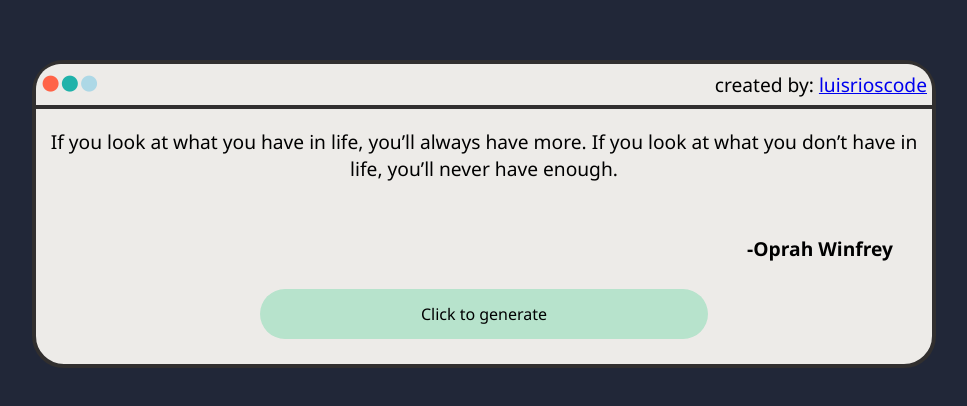
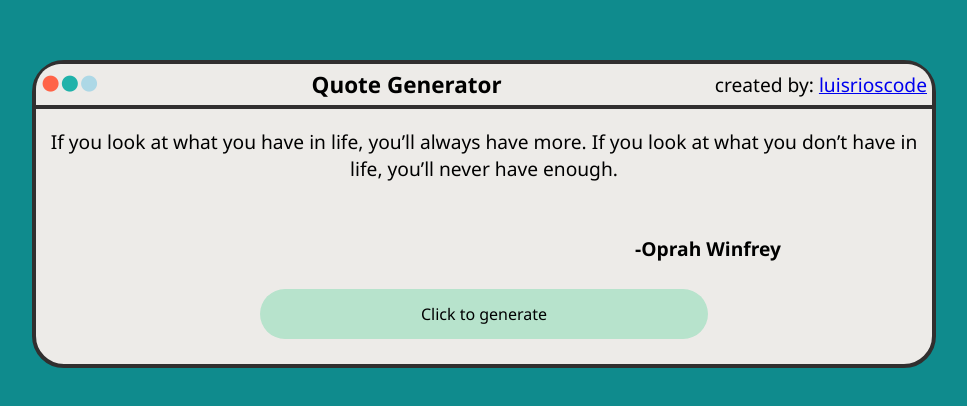
Before and after one commit to Luisriosca/quote-generator, a React (Create React App) app: page / in a window 1280 px wide. Shown: the part 186-592 px from the top of the page, without its empty margins (156-1123 px from the left). Built offline with nearby package versions, Linux system fonts and the light colour scheme.

Commit message:
changes in style

```diff
--- a/src/App.css
+++ b/src/App.css
@@ -11,7 +11,7 @@
   /* background-color: #CD533B; */
   /* background-color: #171D1C; */
   /* background-color: #012622; */
-  background-color: #212738;
+  background-color: #0F8B8D;
 
   font-size: 1.2rem;
   font-family: 'Segoe UI', Tahoma, Geneva, Verdana, sans-serif;
--- a/src/App.js
+++ b/src/App.js
@@ -10,7 +10,7 @@
   // console.log(Quotes.quotes[0])
   const generateRandomNumber = () => {
     const randNum = Math.ceil(Math.random() * 101);
-    console.log(randNum)
+    // console.log(randNum)
     return randNum
   }
 
--- a/src/components/QuoteBox/QuoteBox.css
+++ b/src/components/QuoteBox/QuoteBox.css
@@ -13,7 +13,7 @@
     grid-template:
         "QuoteHeader QuoteHeader QuoteHeader QuoteHeader"  45px
         "QuoteText   QuoteText   QuoteText   QuoteText"    100px
-        ".           .           .           QuoteAuthor " 30px
+        ".           .           QuoteAuthor QuoteAuthor " 30px
         ".           .           .           ."            50px
         ".           QuoteButton QuoteButton ."            50px  /
         25%          25%         25%         25%
--- a/src/components/QuoteBoxHeader/QuoteBoxHeader.css
+++ b/src/components/QuoteBoxHeader/QuoteBoxHeader.css
@@ -10,8 +10,12 @@
     border-bottom: 4px solid #312F2F;
     border-top-right-radius: 25px;
     border-top-left-radius: 25px;
+    /* gap: 50px; */
 }
 
+.icons{
+    justify-content: flex-start;
+}
 .bxs-circle1{
     color: tomato;
 }
--- a/src/components/QuoteBoxHeader/QuoteBoxHeader.js
+++ b/src/components/QuoteBoxHeader/QuoteBoxHeader.js
@@ -9,6 +9,7 @@
         <i className='bx bxs-circle bxs-circle2'></i>
         <i className='bx bxs-circle bxs-circle3'></i>
         </div>
+        <h3>Quote Generator</h3>
         <div>
             created by: <a target="_blank" href="https://luisrioscode.netlify.app/"  rel="noreferrer">luisrioscode</a>
         </div>
```
